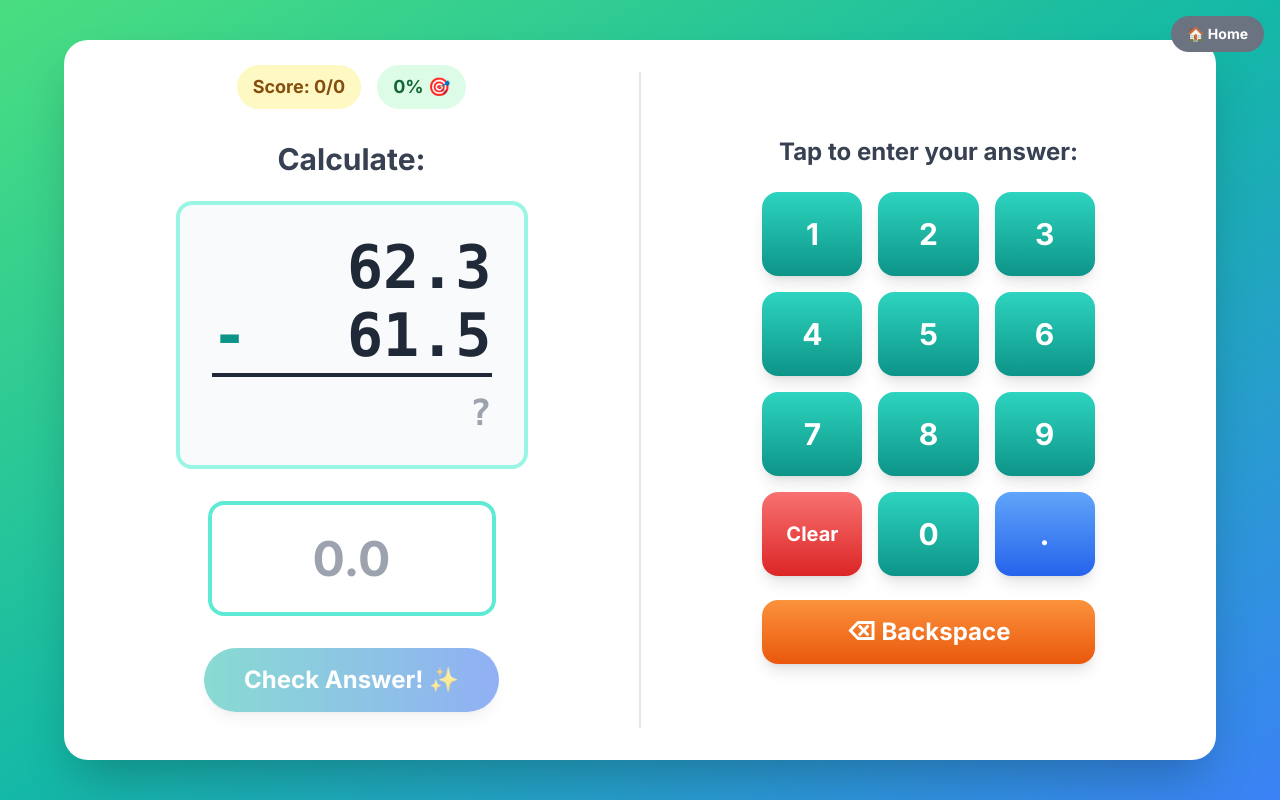
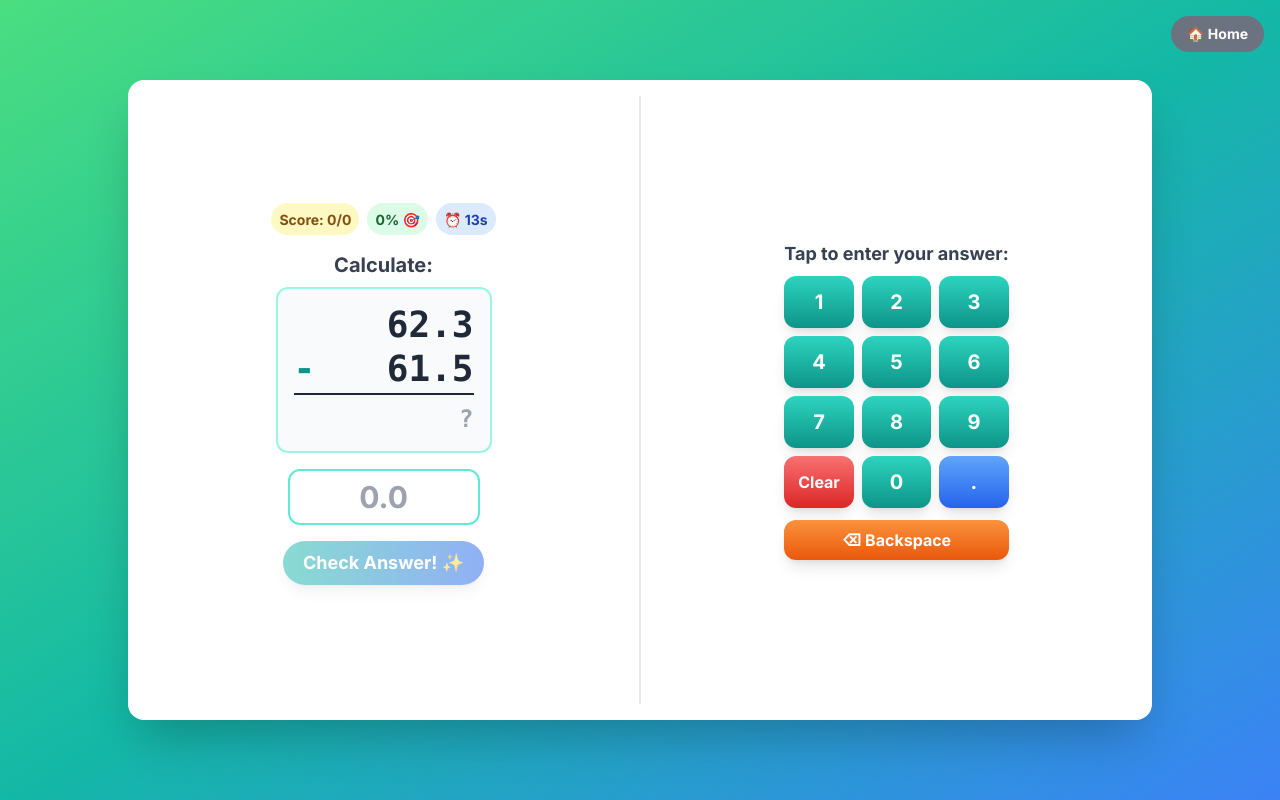
Before and after one commit to takeasys/next-js, a Next.js app: page /decimal-math in a window 1280 px wide. Both pictures are taken after a click on the button "Start Learning! 🚀". Built offline with nearby package versions, Linux system fonts and the light colour scheme.

Commit message:
Enhance Decimal Math Test with timer functionality and cleanup logic

```diff
--- a/src/app/decimal-math/page.tsx
+++ b/src/app/decimal-math/page.tsx
@@ -1,6 +1,6 @@
 "use client";
 
-import { useState } from "react";
+import { useState, useEffect } from "react";
 
 interface Question {
   num1: number;
@@ -23,9 +23,16 @@ export default function DecimalMathTest() {
   const [isCorrect, setIsCorrect] = useState<boolean | null>(null);
   const [gameStarted, setGameStarted] = useState(false);
   const [showCelebration, setShowCelebration] = useState(false);
+  const [timeLeft, setTimeLeft] = useState(15);
+  const [timerId, setTimerId] = useState<NodeJS.Timeout | null>(null);
 
   // Generate a new decimal math question
   const generateQuestion = () => {
+    // Clear existing timer
+    if (timerId) {
+      clearInterval(timerId);
+    }
+
     // Generate numbers with 1 decimal place (10.0 to 99.9)
     const num1 = Math.round((Math.random() * 89.9 + 10.0) * 10) / 10;
     const num2 = Math.round((Math.random() * 89.9 + 10.0) * 10) / 10;
@@ -43,6 +50,8 @@ export default function DecimalMathTest() {
       setUserAnswer("");
       setFeedback("");
       setIsCorrect(null);
+      setTimeLeft(15);
+      startTimer();
       return;
     }
 
@@ -50,6 +59,36 @@ export default function DecimalMathTest() {
     setUserAnswer("");
     setFeedback("");
     setIsCorrect(null);
+    setTimeLeft(15);
+    startTimer();
+  };
+
+  // Start timer
+  const startTimer = () => {
+    const newTimerId = setInterval(() => {
+      setTimeLeft((prev) => {
+        if (prev <= 1) {
+          // Time's up - automatically check answer
+          handleTimeUp();
+          return 0;
+        }
+        return prev - 1;
+      });
+    }, 1000);
+    setTimerId(newTimerId);
+  };
+
+  // Handle time up
+  const handleTimeUp = () => {
+    if (timerId) {
+      clearInterval(timerId);
+      setTimerId(null);
+    }
+    setIsCorrect(false);
+    setTotalQuestions((prev) => prev + 1);
+    setFeedback(
+      `⏰ Time's up! The answer was ${currentQuestion.answer}. Try the next one!`
+    );
   };
 
   // Start the game
@@ -62,6 +101,12 @@ export default function DecimalMathTest() {
 
   // Check the answer
   const checkAnswer = () => {
+    // Clear timer when answer is submitted
+    if (timerId) {
+      clearInterval(timerId);
+      setTimerId(null);
+    }
+
     const userNum = parseFloat(userAnswer);
     const correct = Math.abs(userNum - currentQuestion.answer) < 0.01; // Allow small floating point errors
 
@@ -79,6 +124,15 @@ export default function DecimalMathTest() {
       );
     }
   };
+
+  // Cleanup timer on component unmount
+  useEffect(() => {
+    return () => {
+      if (timerId) {
+        clearInterval(timerId);
+      }
+    };
+  }, [timerId]);
 
   // Handle enter key press
   const handleKeyPress = (e: React.KeyboardEvent) => {
@@ -120,21 +174,21 @@ export default function DecimalMathTest() {
   };
 
   return (
-    <div className="min-h-screen bg-gradient-to-br from-green-400 via-teal-500 to-blue-500 flex items-center justify-center p-4">
-      <div className="bg-white rounded-3xl shadow-2xl p-8 max-w-6xl w-full h-[90vh]">
+    <div className="min-h-screen bg-gradient-to-br from-green-400 via-teal-500 to-blue-500 flex items-center justify-center p-2">
+      <div className="bg-white rounded-2xl shadow-2xl p-4 max-w-5xl w-full h-[80vh]">
         {!gameStarted ? (
           // Welcome Screen
           <div className="text-center h-full flex flex-col justify-center">
-            <div className="text-8xl mb-6">🔢</div>
-            <h1 className="text-4xl font-bold text-gray-800 mb-4">
+            <div className="text-5xl mb-3">🔢</div>
+            <h1 className="text-2xl font-bold text-gray-800 mb-2">
               Decimal Math Fun!
             </h1>
-            <p className="text-xl text-gray-600 mb-8">
+            <p className="text-base text-gray-600 mb-4">
               Practice addition and subtraction with decimal numbers! 🌟
             </p>
             <button
               onClick={startGame}
-              className="bg-gradient-to-r from-green-400 to-teal-500 text-white text-2xl font-bold py-4 px-8 rounded-full hover:scale-105 transform transition-all duration-200 shadow-lg"
+              className="bg-gradient-to-r from-green-400 to-teal-500 text-white text-lg font-bold py-2 px-4 rounded-full hover:scale-105 transform transition-all duration-200 shadow-lg"
             >
               Start Learning! 🚀
             </button>
@@ -143,40 +197,56 @@ export default function DecimalMathTest() {
           // Game Screen - Left/Right Layout
           <div className="h-full flex">
             {/* Left Side - Question and Input */}
-            <div className="flex-1 flex flex-col justify-center items-center pr-8">
+            <div className="flex-1 flex flex-col justify-center items-center pr-4">
               {/* Score Display */}
-              <div className="flex justify-center items-center gap-4 mb-8">
-                <div className="bg-yellow-100 rounded-full px-4 py-2">
-                  <span className="text-lg font-bold text-yellow-800">
+              <div className="flex justify-center items-center gap-2 mb-4">
+                <div className="bg-yellow-100 rounded-full px-2 py-1">
+                  <span className="text-sm font-bold text-yellow-800">
                     Score: {score}/{totalQuestions}
                   </span>
                 </div>
-                <div className="bg-green-100 rounded-full px-4 py-2">
-                  <span className="text-lg font-bold text-green-800">
+                <div className="bg-green-100 rounded-full px-2 py-1">
+                  <span className="text-sm font-bold text-green-800">
                     {getPercentage()}% 🎯
                   </span>
                 </div>
+                {/* Timer Display */}
+                {isCorrect === null && (
+                  <div
+                    className={`rounded-full px-2 py-1 ${
+                      timeLeft <= 5 ? "bg-red-100" : "bg-blue-100"
+                    }`}
+                  >
+                    <span
+                      className={`text-sm font-bold ${
+                        timeLeft <= 5 ? "text-red-800" : "text-blue-800"
+                      }`}
+                    >
+                      ⏰ {timeLeft}s
+                    </span>
+                  </div>
+                )}
               </div>
 
               {/* Question */}
-              <div className="mb-8 text-center">
-                <h2 className="text-3xl font-bold text-gray-700 mb-6">
+              <div className="mb-4 text-center">
+                <h2 className="text-xl font-bold text-gray-700 mb-2">
                   Calculate:
                 </h2>
                 {/* Column Format Display */}
-                <div className="inline-block bg-gray-50 rounded-2xl p-8 border-4 border-teal-200">
-                  <div className="font-mono space-y-2">
+                <div className="inline-block bg-gray-50 rounded-xl p-4 border-2 border-teal-200">
+                  <div className="font-mono space-y-1">
                     {/* Top number - right aligned with fixed width */}
                     <div
-                      className="text-6xl font-bold text-gray-800 text-right"
-                      style={{ width: "280px" }}
+                      className="text-4xl font-bold text-gray-800 text-right"
+                      style={{ width: "180px" }}
                     >
                       {currentQuestion.num1.toFixed(1)}
                     </div>
                     {/* Operation and second number - aligned to decimal */}
                     <div
-                      className="text-6xl font-bold text-gray-800 flex items-center"
-                      style={{ width: "280px" }}
+                      className="text-4xl font-bold text-gray-800 flex items-center"
+                      style={{ width: "180px" }}
                     >
                       <span className="text-teal-600 mr-4">
                         {currentQuestion.operation}
@@ -187,13 +257,13 @@ export default function DecimalMathTest() {
                     </div>
                     {/* Line separator */}
                     <div
-                      className="border-b-4 border-gray-800"
-                      style={{ width: "280px" }}
+                      className="border-b-2 border-gray-800"
+                      style={{ width: "180px" }}
                     ></div>
                     {/* Answer area */}
                     <div
-                      className="text-4xl font-bold text-gray-400 pt-2 text-right"
-                      style={{ width: "280px" }}
+                      className="text-2xl font-bold text-gray-400 pt-1 text-right"
+                      style={{ width: "180px" }}
                     >
                       ?
                     </div>
@@ -202,31 +272,31 @@ export default function DecimalMathTest() {
               </div>
 
               {/* Answer Input */}
-              <div className="mb-8">
+              <div className="mb-4">
                 <input
                   type="text"
                   value={userAnswer}
                   readOnly
-                  className="text-5xl text-center border-4 border-teal-300 rounded-2xl px-8 py-6 w-72 focus:border-teal-500 focus:outline-none text-gray-800 font-bold bg-white cursor-default"
+                  className="text-3xl text-center border-2 border-teal-300 rounded-xl px-4 py-2 w-48 focus:border-teal-500 focus:outline-none text-gray-800 font-bold bg-white cursor-default"
                   placeholder="0.0"
                   disabled={isCorrect !== null}
                 />
               </div>
 
               {/* Action Buttons */}
-              <div className="mb-6">
+              <div className="mb-3">
                 {isCorrect === null ? (
                   <button
                     onClick={checkAnswer}
                     disabled={userAnswer.trim() === ""}
-                    className="bg-gradient-to-r from-teal-500 to-blue-600 text-white text-2xl font-bold py-4 px-10 rounded-full hover:scale-105 transform transition-all duration-200 shadow-lg disabled:opacity-50 disabled:cursor-not-allowed"
+                    className="bg-gradient-to-r from-teal-500 to-blue-600 text-white text-lg font-bold py-2 px-5 rounded-full hover:scale-105 transform transition-all duration-200 shadow-lg disabled:opacity-50 disabled:cursor-not-allowed"
                   >
                     Check Answer! ✨
                   </button>
                 ) : (
                   <button
                     onClick={nextQuestion}
-                    className="bg-gradient-to-r from-green-500 to-teal-600 text-white text-2xl font-bold py-4 px-10 rounded-full hover:scale-105 transform transition-all duration-200 shadow-lg"
+                    className="bg-gradient-to-r from-green-500 to-teal-600 text-white text-lg font-bold py-2 px-5 rounded-full hover:scale-105 transform transition-all duration-200 shadow-lg"
                   >
                     Next Question! 🎈
                   </button>
@@ -236,7 +306,7 @@ export default function DecimalMathTest() {
               {/* Feedback */}
               {feedback && (
                 <div
-                  className={`text-2xl font-bold mb-4 ${
+                  className={`text-lg font-bold mb-2 ${
                     isCorrect ? "text-green-600" : "text-orange-600"
                   }`}
                 >
@@ -246,19 +316,19 @@ export default function DecimalMathTest() {
             </div>
 
             {/* Right Side - Number Pad */}
-            <div className="flex-1 flex flex-col justify-center items-center pl-8 border-l-2 border-gray-200">
+            <div className="flex-1 flex flex-col justify-center items-center pl-4 border-l-2 border-gray-200">
               {isCorrect === null ? (
                 <div>
-                  <h3 className="text-2xl font-bold text-gray-700 mb-6 text-center">
+                  <h3 className="text-lg font-bold text-gray-700 mb-2 text-center">
                     Tap to enter your answer:
                   </h3>
-                  <div className="grid grid-cols-3 gap-4 max-w-sm">
+                  <div className="grid grid-cols-3 gap-2 max-w-xs">
                     {/* Numbers 1-9 */}
                     {[1, 2, 3, 4, 5, 6, 7, 8, 9].map((num) => (
                       <button
                         key={num}
                         onClick={() => handleNumberPadInput(num.toString())}
-                        className="bg-gradient-to-b from-teal-400 to-teal-600 text-white text-3xl font-bold py-6 px-6 rounded-2xl hover:scale-105 transform transition-all duration-200 shadow-lg active:scale-95"
+                        className="bg-gradient-to-b from-teal-400 to-teal-600 text-white text-xl font-bold py-3 px-3 rounded-xl hover:scale-105 transform transition-all duration-200 shadow-lg active:scale-95"
                       >
                         {num}
                       </button>
@@ -267,30 +337,30 @@ export default function DecimalMathTest() {
                     {/* Bottom row: Clear, 0, Decimal Point */}
                     <button
                       onClick={() => handleNumberPadInput("clear")}
-                      className="bg-gradient-to-b from-red-400 to-red-600 text-white text-xl font-bold py-6 px-6 rounded-2xl hover:scale-105 transform transition-all duration-200 shadow-lg active:scale-95"
+                      className="bg-gradient-to-b from-red-400 to-red-600 text-white text-base font-bold py-3 px-3 rounded-xl hover:scale-105 transform transition-all duration-200 shadow-lg active:scale-95"
                     >
                       Clear
                     </button>
 
                     <button
                       onClick={() => handleNumberPadInput("0")}
-                      className="bg-gradient-to-b from-teal-400 to-teal-600 text-white text-3xl font-bold py-6 px-6 rounded-2xl hover:scale-105 transform transition-all duration-200 shadow-lg active:scale-95"
+                      className="bg-gradient-to-b from-teal-400 to-teal-600 text-white text-xl font-bold py-3 px-3 rounded-xl hover:scale-105 transform transition-all duration-200 shadow-lg active:scale-95"
                     >
                       0
                     </button>
 
                     <button
                       onClick={() => handleNumberPadInput(".")}
-                      className="bg-gradient-to-b from-blue-400 to-blue-600 text-white text-3xl font-bold py-6 px-6 rounded-2xl hover:scale-105 transform transition-all duration-200 shadow-lg active:scale-95"
+                      className="bg-gradient-to-b from-blue-400 to-blue-600 text-white text-xl font-bold py-3 px-3 rounded-xl hover:scale-105 transform transition-all duration-200 shadow-lg active:scale-95"
                     >
                       .
                     </button>
 
                     {/* Backspace button on new row */}
-                    <div className="col-span-3 mt-2">
+                    <div className="col-span-3 mt-1">
                       <button
                         onClick={() => handleNumberPadInput("backspace")}
-                        className="bg-gradient-to-b from-orange-400 to-orange-600 text-white text-2xl font-bold py-4 px-8 rounded-2xl hover:scale-105 transform transition-all duration-200 shadow-lg active:scale-95 w-full"
+                        className="bg-gradient-to-b from-orange-400 to-orange-600 text-white text-base font-bold py-2 px-4 rounded-xl hover:scale-105 transform transition-all duration-200 shadow-lg active:scale-95 w-full"
                       >
                         ⌫ Backspace
                       </button>
@@ -299,8 +369,8 @@ export default function DecimalMathTest() {
                 </div>
               ) : (
                 <div className="text-center">
-                  <div className="text-6xl mb-4">{isCorrect ? "🎉" : "🤔"}</div>
-                  <p className="text-2xl text-gray-600">
+                  <div className="text-4xl mb-2">{isCorrect ? "🎉" : "🤔"}</div>
+                  <p className="text-lg text-gray-600">
                     {isCorrect ? "Perfect!" : "Try the next one!"}
                   </p>
                 </div>
@@ -312,29 +382,14 @@ export default function DecimalMathTest() {
         {/* Celebration Animation */}
         {showCelebration && (
           <div className="fixed inset-0 pointer-events-none">
-            <div className="animate-bounce text-8xl absolute top-1/4 left-1/4">
+            <div className="animate-bounce text-5xl absolute top-1/4 left-1/4">
               🎉
             </div>
-            <div className="animate-bounce text-8xl absolute top-1/3 right-1/4 animation-delay-200">
+            <div className="animate-bounce text-5xl absolute top-1/3 right-1/4 animation-delay-200">
               ⭐
             </div>
-            <div className="animate-bounce text-8xl absolute bottom-1/3 left-1/3 animation-delay-400">
+            <div className="animate-bounce text-5xl absolute bottom-1/3 left-1/3 animation-delay-400">
               🎊
-            </div>
-          </div>
-        )}
-
-        {/* Encouragement Messages */}
-        {gameStarted && totalQuestions > 0 && (
-          <div className="absolute bottom-4 left-1/2 transform -translate-x-1/2">
-            <div className="bg-yellow-50 rounded-2xl px-6 py-3">
-              <p className="text-lg text-yellow-800 text-center">
-                {getPercentage() >= 80
-                  ? "You&apos;re a decimal master! 🌟"
-                  : getPercentage() >= 60
-                  ? "Great decimal work! Keep it up! 💪"
-                  : "You&apos;re learning decimals so well! 📚"}
-              </p>
             </div>
           </div>
         )}
```
